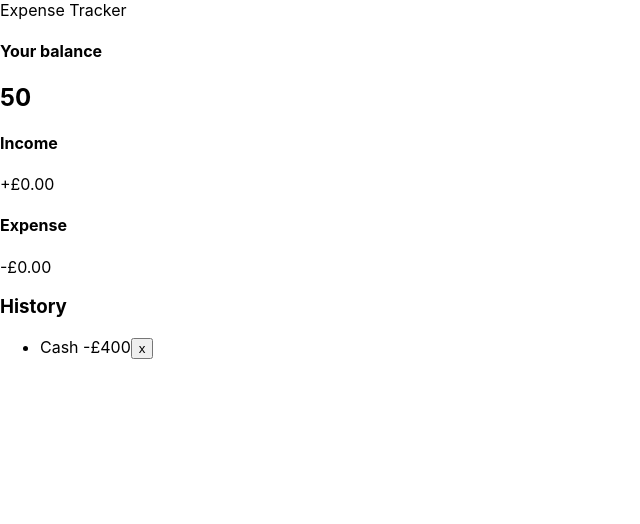
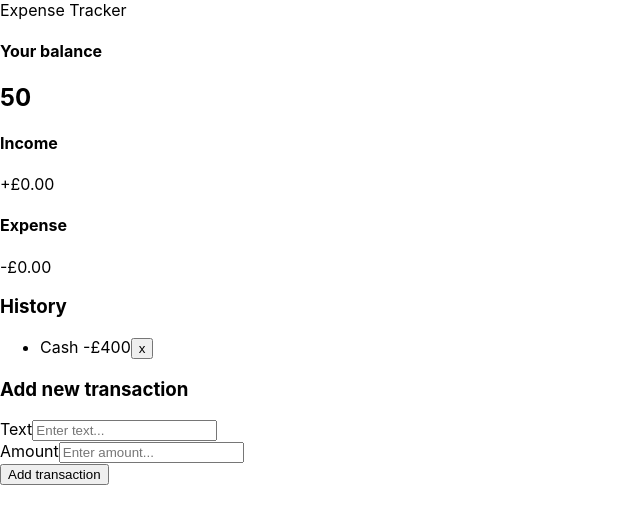
Before and after one commit to 21ciprian/expense-tracker, a React (Create React App) app: page / in a window 1280 px wide. Shown: the top 524 px of the page, without its empty margins (0-640 px from the left). Built offline with nearby package versions, Linux system fonts and the light colour scheme.

Commit message:
Created AddTransation component

```diff
--- /dev/null
+++ b/src/components/AddTransaction/index.tsx
@@ -0,0 +1,47 @@
+import React, {useState} from 'react'
+import styles from './AddTransaction.module.css'
+
+type Props = {}
+
+function AddTransaction({}: Props) {
+	const [text, setText] = useState<string>('')
+	const [amount, setAmount] = useState<number | string>('')
+	function handleSubmit(e: React.FormEvent) {
+		e.preventDefault()
+	}
+	function handleClick(e: React.MouseEvent) {
+		e.preventDefault()
+		setText('')
+		setAmount('')
+	}
+	return (
+		<>
+			<h3>Add new transaction</h3>
+			<form onSubmit={handleSubmit}>
+				<div className={styles.formControl}>
+					<label htmlFor='text'>Text</label>
+					<input
+						type='text'
+						placeholder='Enter text...'
+						value={text}
+						onChange={e => setText(e.target.value)}
+					/>
+				</div>
+				<div className={styles.formControl}>
+					<label htmlFor='amount'>Amount</label>
+					<input
+						type='number'
+						placeholder='Enter amount...'
+						value={amount}
+						onChange={(e: any) => setAmount(e.target.value)}
+					/>
+				</div>
+				<button onClick={handleClick} type='submit' className={styles.button}>
+					Add transaction
+				</button>
+			</form>
+		</>
+	)
+}
+
+export default AddTransaction
--- a/src/components/App/index.tsx
+++ b/src/components/App/index.tsx
@@ -1,4 +1,4 @@
-import React from 'react'
+import AddTransaction from '../AddTransaction'
 import Balance from '../Balance'
 import Header from '../Header'
 import IncomeExpenses from '../IncomeExpenses'
@@ -12,6 +12,7 @@ function App() {
 			<Balance balance={50.0} />
 			<IncomeExpenses plus={0.0} minus={0.0} />
 			<TransactionList />
+			<AddTransaction />
 		</article>
 	)
 }
```
Also changed, not shown: src/components/AddTransaction/AddTransaction.module.css (added).
